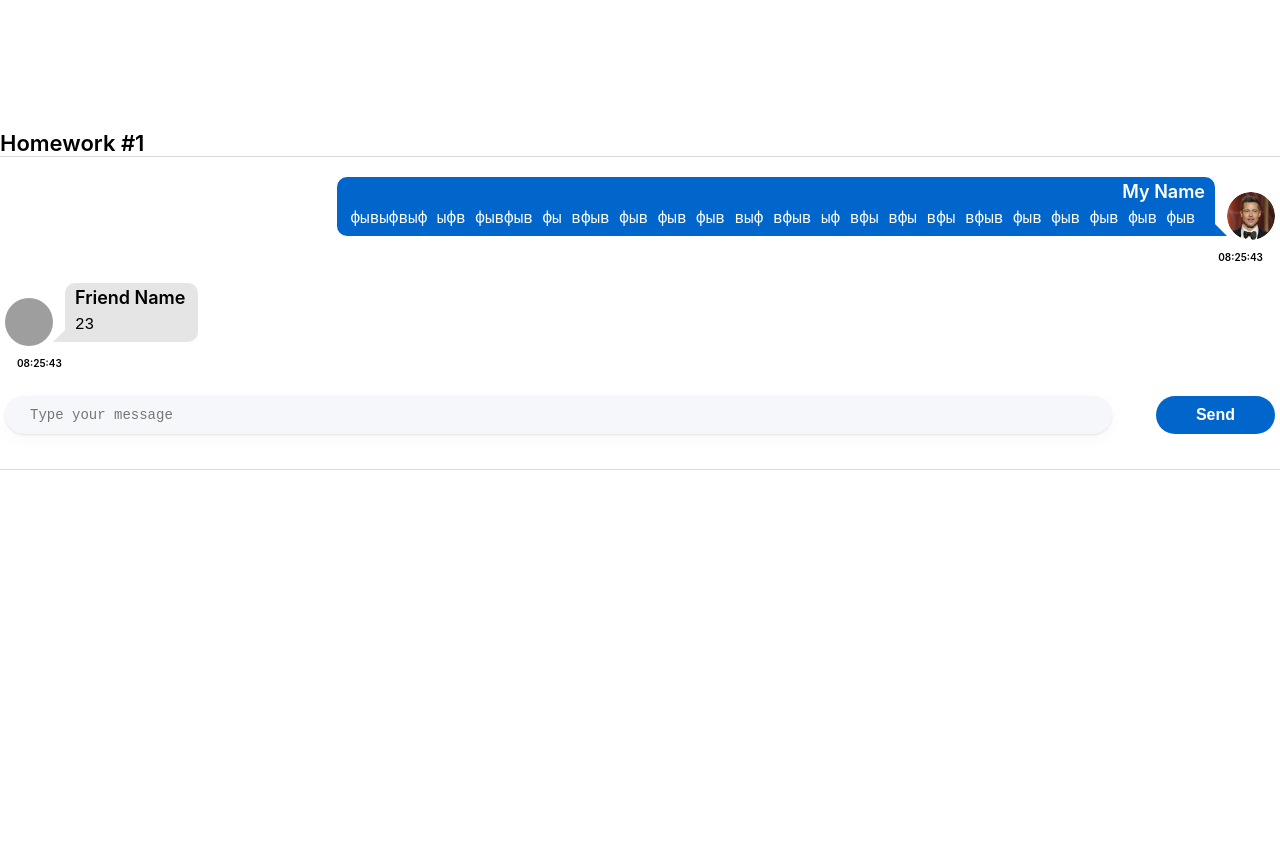
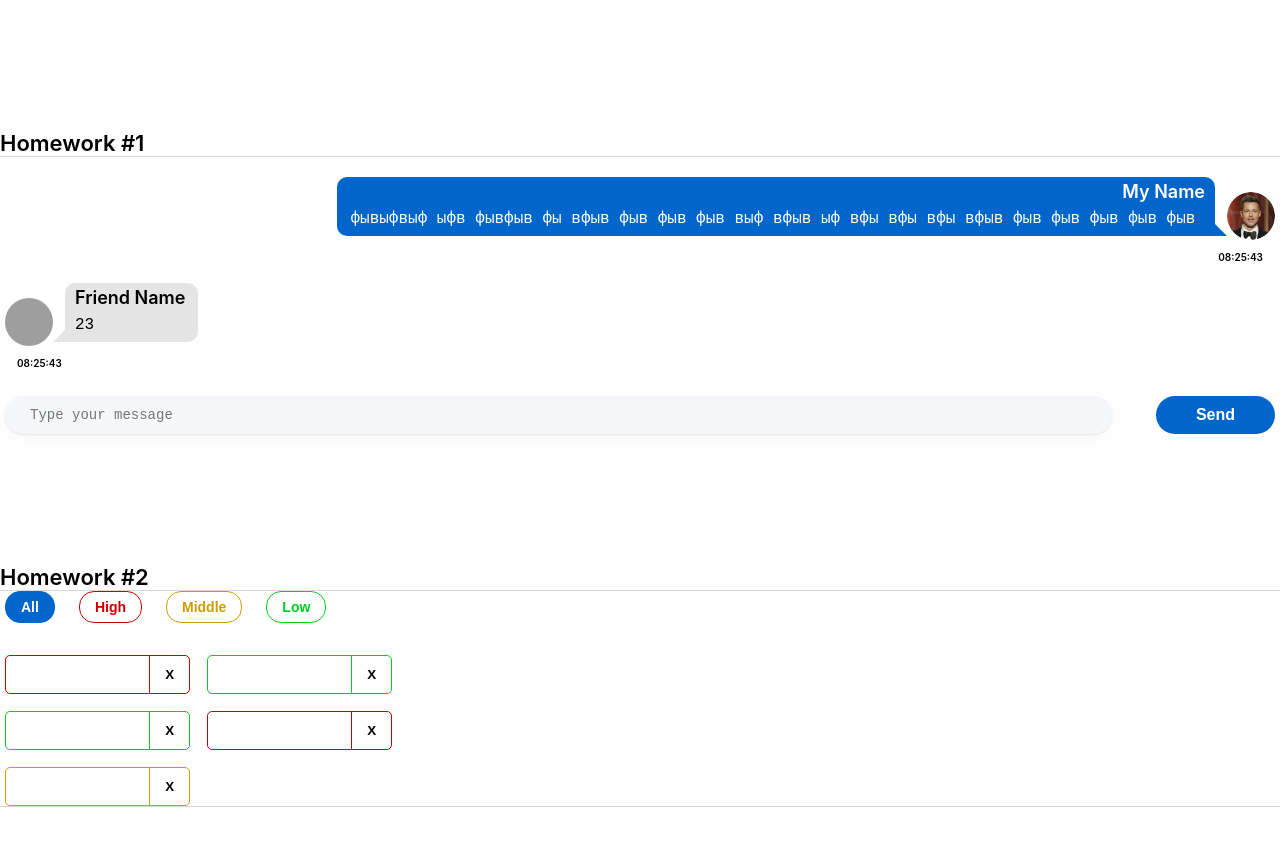
Before and after one commit to 7lad48/hw-autocheck, a React (Create React App) app: page / in a window 1280 px wide. Before the commit the page ends 800 px from the top, so only its background shows below. Built offline with nearby package versions, Linux system fonts and the light colour scheme; grey boxes are pictures that could not be loaded.

Commit message:
describe types

```diff
--- a/src/s1-main/App.tsx
+++ b/src/s1-main/App.tsx
@@ -1,13 +1,14 @@
 import React from 'react'
 import s from './App.module.css'
 import HW1 from '../s2-homeworks/hw01/HW1'
+import HW2 from "../s2-homeworks/hw02/HW2";
 
 function App() {
     return (
         <div className={s.App}>
             <HW1/>
             {/*раскомментировать по ходу выполнения*/}
-            {/*<HW2/>*/}
+            <HW2/>
             {/*<HW3/>*/}
             {/*<HW4/>*/}
 
--- a/src/s2-homeworks/hw02/HW2.tsx
+++ b/src/s2-homeworks/hw02/HW2.tsx
@@ -3,11 +3,12 @@ import Affairs from './affairs/Affairs'
 import s2 from '../../s1-main/App.module.css'
 
 /*
-* 1 - описать типы AffairPriorityType, AffairType
-* 2 - указать нужный тип для defaultAffairs
+* 1 - описать типы AffairPriorityType, AffairType+
+* 2 - указать нужный тип для defaultAffairs+
 * 3 - дописать типы и логику функции filterAffairs и проверить её тестами
 * 4 - выполнить пункт 3 для функции deleteAffair
-* 5 - указать нужный тип в useState с affairs
+*
+* 5 - указать нужный тип в useState с affairs+
 * 6 - дописать тип и логику функции deleteAffairCallback
 * 7 - в файле Affairs.tsx дописать типизацию пропсов
 * 8 - в файле Affairs.tsx дописать логику функций setAll, setHigh, setMiddle, setLow
@@ -17,16 +18,16 @@ import s2 from '../../s1-main/App.module.css'
 * */
 
 // types
-export type AffairPriorityType = any // need to fix any
+export type AffairPriorityType = 'low' | 'middle' | 'high'
 export type AffairType = {
-    _id: any // need to fix any
-    name: any // need to fix any
+    _id: number
+    name: string
     priority: AffairPriorityType
 }
 export type FilterType = 'all' | AffairPriorityType
 
 // constants
-const defaultAffairs: any = [ // need to fix any
+const defaultAffairs: Array<AffairType> = [
     {_id: 1, name: 'React', priority: 'high'}, // студенты могут изменить содержимое name и количество элементов в массиве, ...priority не менять!
     {_id: 2, name: 'anime', priority: 'low'},
     {_id: 3, name: 'games', priority: 'low'},
@@ -35,23 +36,22 @@ const defaultAffairs: any = [ // need to fix any
 ]
 
 // pure helper functions
-export const filterAffairs = (affairs: any, filter: any): any => { // need to fix any
+export const filterAffairs = (affairs: Array<AffairType>, filter: FilterType): Array<AffairType> => {
 
 
     return affairs // need to fix
 }
-export const deleteAffair = (affairs: any, _id: any): any => { // need to fix any
-
-    return affairs // need to fix
+export const deleteAffair = (affairs: Array<AffairType>, _id: number): Array<AffairType> => {
+    return affairs.filter((affair) => _id !== affair._id);
 }
 
 function HW2() {
-    const [affairs, setAffairs] = useState<any>(defaultAffairs) // need to fix any
+    const [affairs, setAffairs] = useState<Array<AffairType>>(defaultAffairs)
     const [filter, setFilter] = useState<FilterType>('all')
 
     const filteredAffairs = filterAffairs(affairs, filter)
-    const deleteAffairCallback = (_id: any) => { // need to fix any
-        // need to fix
+    const deleteAffairCallback = (_id: number) => {
+        setAffairs(deleteAffair(affairs, _id));
     }
 
     return (
```
